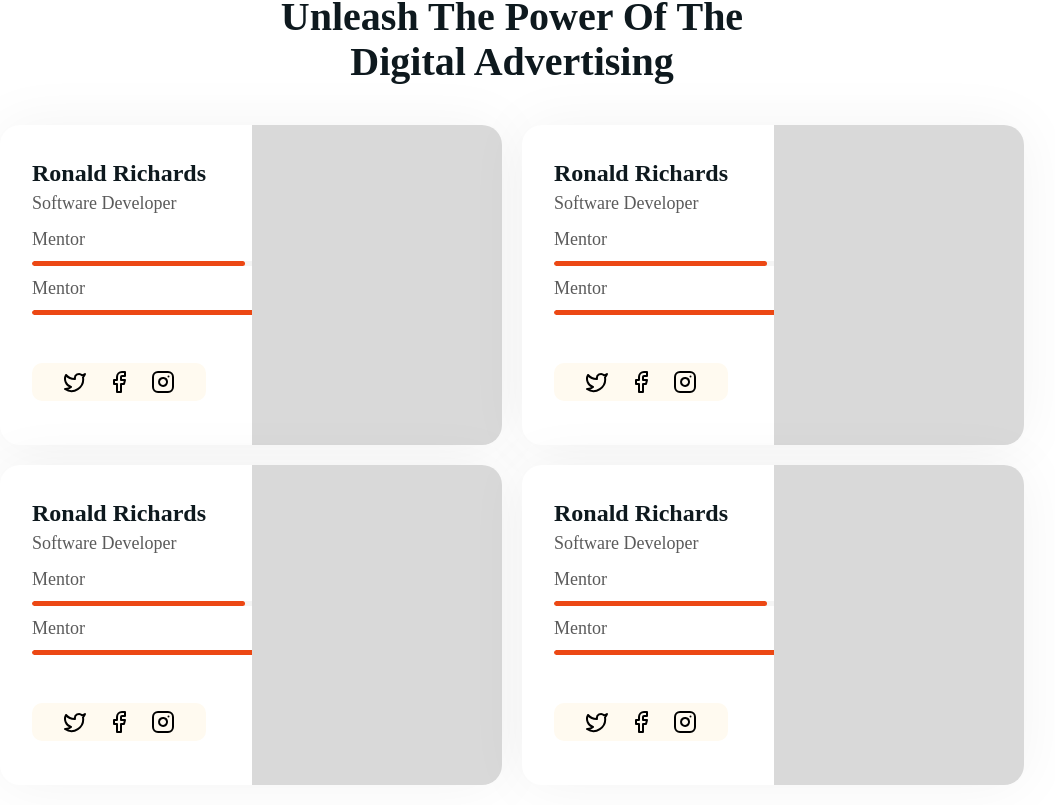
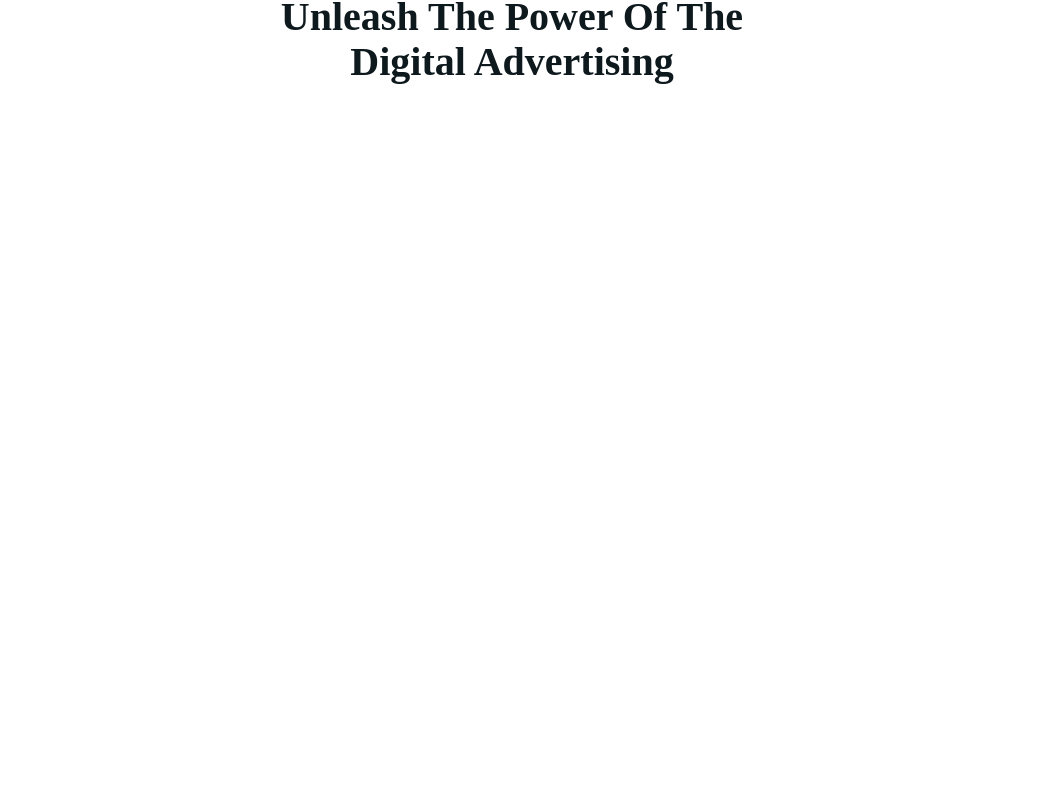
Before and after one commit to sojib076/themeforest, a Next.js app: page / in a window 1280 px wide. Shown: the part 5799-6604 px from the top of the page, without its empty margins (128-1183 px from the left). Built offline with nearby package versions, Linux system fonts and the light colour scheme.

Commit message:
animationOnTeam

```diff
--- a/src/Components/Home/GSAPCarousel.tsx
+++ b/src/Components/Home/GSAPCarousel.tsx
@@ -2,10 +2,11 @@
 "use client"
 
 import type React from "react"
-import { useEffect } from "react"
+
 import { gsap } from "gsap"
 import { ScrollTrigger } from "gsap/ScrollTrigger"
 import { useGSAPCarousel } from "@/Hook/useGSAPCarousel"
+import { useGSAP } from "@gsap/react"
 
 
 gsap.registerPlugin(ScrollTrigger)
@@ -18,7 +19,7 @@ interface CarouselProps {
 export default function GSAPCarousel({ items, currentIndex }: CarouselProps) {
     const { carouselRef, itemRefs, totalSlides, isMobile } = useGSAPCarousel(items.length, currentIndex)
 
-    useEffect(() => {
+    useGSAP(() => {
         itemRefs.current.forEach((item, index) => {
             if (item) {
                 gsap.from(item, {
@@ -36,7 +37,7 @@ export default function GSAPCarousel({ items, currentIndex }: CarouselProps) {
                 })
             }
         })
-    }, [itemRefs])
+    },)
 
     return (
         <div className="relative  overflow-hidden">
--- a/src/Components/Home/Team.tsx
+++ b/src/Components/Home/Team.tsx
@@ -1,7 +1,38 @@
+"use client";
+
+import { useGSAP } from "@gsap/react";
+import gsap from "gsap";
 import { Facebook, Instagram, Twitter } from "lucide-react";
+import React from "react";
 
 
 const Team = () => {
+
+    const itemRefs = React.useRef<(HTMLDivElement | null)[]>([]);
+    useGSAP(() => {
+        itemRefs.current.forEach((item, index) => {
+            if (item) {
+                gsap.from(item, {
+                    opacity: 0,
+                    y: 50,
+                    duration: 0.5,
+                    delay: index * 0.1,
+                    scale: 0.5,
+
+                    ease: "power3.out",
+                    scrub: true,
+                    scrollTrigger: {
+                        trigger: item,
+                        start: "top bottom-=100",
+                        toggleActions: "play none none reverse",
+
+                    },
+                });
+            }
+        }
+        );
+
+    },);
     return (
         <div
             className="lg:py-[120px] lg:pb-5 py-8     "
@@ -10,22 +41,29 @@ const Team = () => {
             <h5 className=" w-[90%] text-center lg:w-[539px] mx-auto text-[#0e191e] text-2xl lg:text-[40px] font-black font-['Urbanist'] capitalize lg:leading-[44.80px]">Unleash the Power of the Digital Advertising</h5>
 
             <div
-                className=" lg:w-[80%] w-[90%] mx-auto grid lg:grid-cols-2
+                className=" lg:w-[80%] w-[95%] mx-auto grid lg:grid-cols-2
                 gap-5 mt-10
                 "
             >
                 {
                     [1, 2, 3, 4].map((item, index) => (
                         <div
+                        ref={(el) => {
+                            if (typeof index === 'number') {
+                                itemRefs.current[index] = el;
+                            }
+                        }}
                             key={index}
-                            className="  h-80 bg-white rounded-[20px] shadow-[0px_0px_60px_0px_rgba(0,0,0,0.05)]
+                            className="
+
+                            lg:h-80 h-[230px] bg-white rounded-[20px] shadow-[0px_0px_60px_0px_rgba(0,0,0,0.05)]
                     flex  justify-between  >
                 " >
                             <div
-                                className=' lg:p-8 p-4'
+                                className=' lg:p-8 p-3'
                             >
-                                <h1 className="text-[#0e191e] lg:text-2xl text-xl font-bold font-['Urbanist'] capitalize leading-10">Ronald Richards</h1>
-                                <h2 className="text-[#5b5b5b] text-lg font-normal font-['Urbanist'] leading-7">Software Developer</h2>
+                                <h1 className="text-[#0e191e] lg:text-2xl text-xl font-bold font-['Urbanist'] capitalize lg:leading-10">Ronald Richards</h1>
+                                <h2 className="text-[#5b5b5b] text-lg font-normal font-['Urbanist'] lg:leading-7">Software Developer</h2>
                                 <div
                                     className="grid grid-cols-1 gap-2 mt-2"
                                 >
@@ -64,7 +102,7 @@ const Team = () => {
 
                             </div>
                             <div>
-                                <div className="lg:w-[250px] w-[180px] h-80 bg-[#d9d9d9] rounded-tr-[20px] rounded-br-[20px]" />
+                                <div className="lg:w-[250px] w-[160px] lg:h-80 h-[230px] bg-[#d9d9d9] rounded-tr-[20px] rounded-br-[20px]" />
                             </div>
                         </div>
 
```
